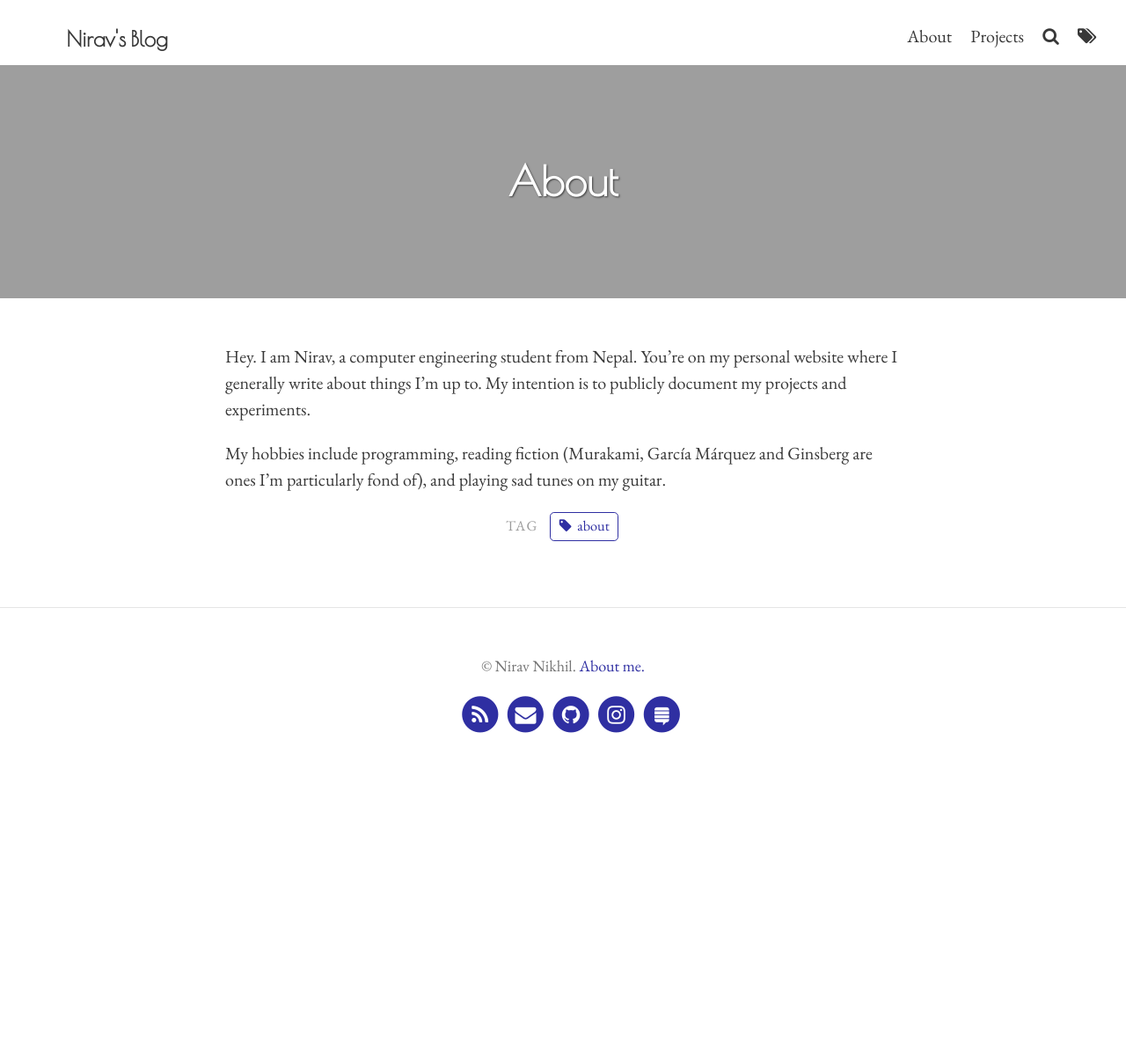
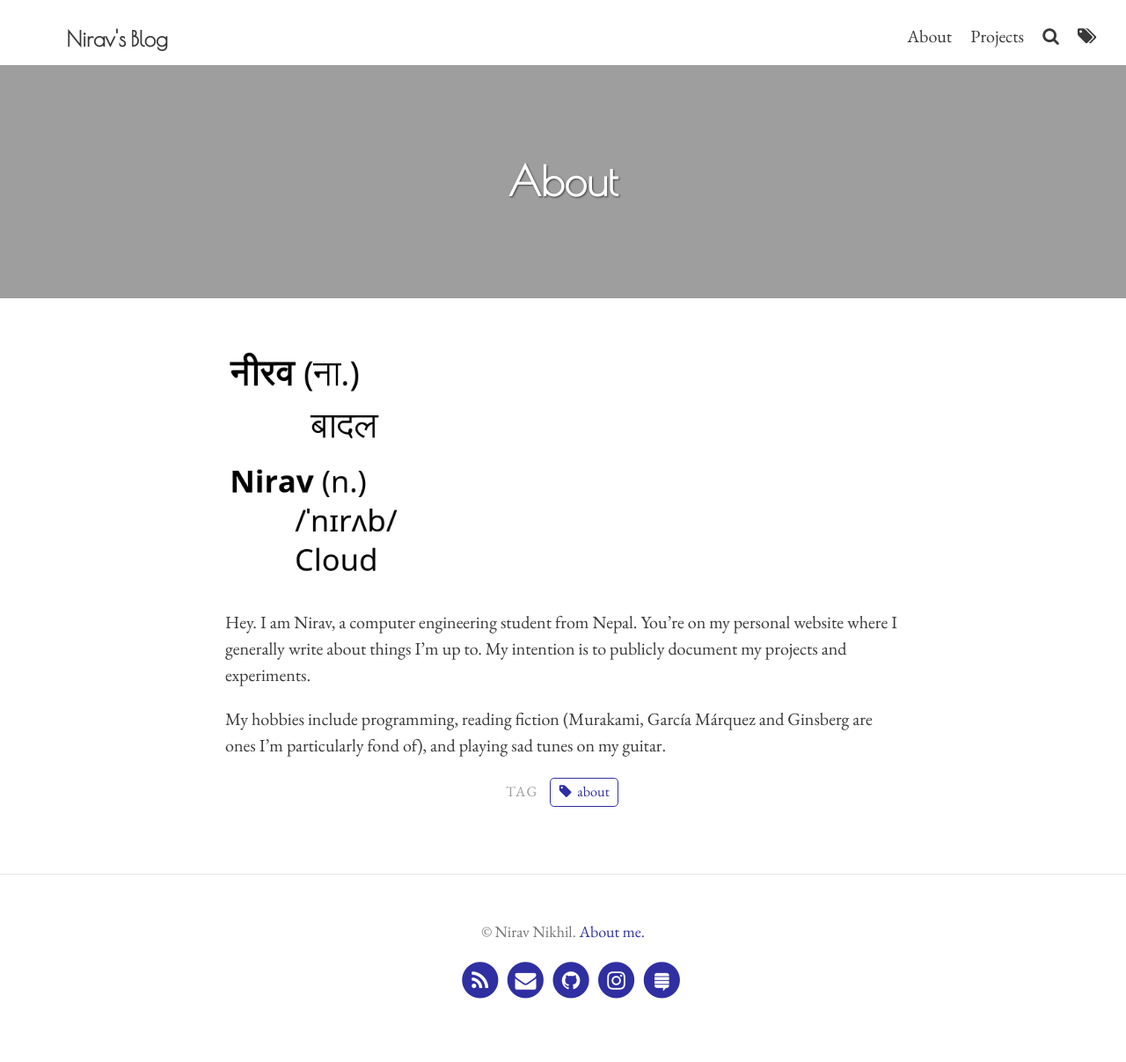
Before and after one commit to niravcodes/niravcodes.github.io, a Jekyll site: the page built from pages/about.md, in a window 1280 px wide. Shown: the whole page at 88% size. Built offline with Jekyll 4.4.1, drawn with Linux system fonts in a browser that asks for light colours; before the commit the page ends 905 px from its top, so only the background shows below that.

Commit message:
Update from Forestry.io nirav Nikhil updated pages/about.md

```diff
--- a/pages/about.md
+++ b/pages/about.md
@@ -7,6 +7,8 @@ tags:
 - about
 
 ---
+![](https://nirav.com.np/assets/img/nirav.png)
+
 Hey. I am Nirav, a computer engineering student from Nepal. You're on my personal website where I generally write about things I'm up to. My intention is to publicly document my projects and experiments.
 
 My hobbies include programming, reading fiction (Murakami, García Márquez and Ginsberg are ones I'm particularly fond of), and playing sad tunes on my guitar.
```
